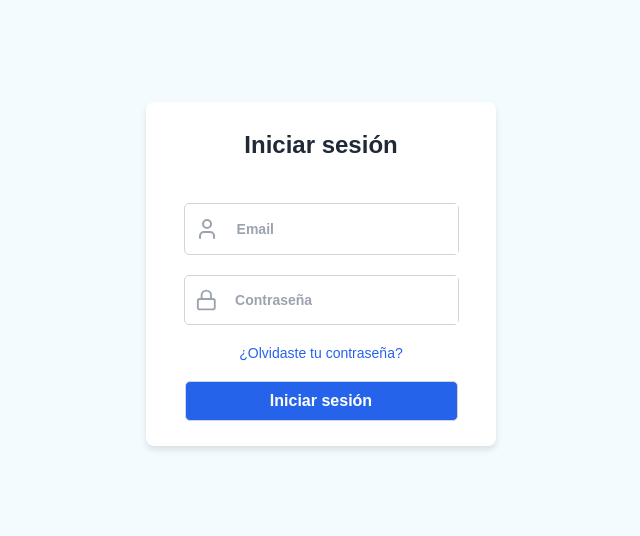
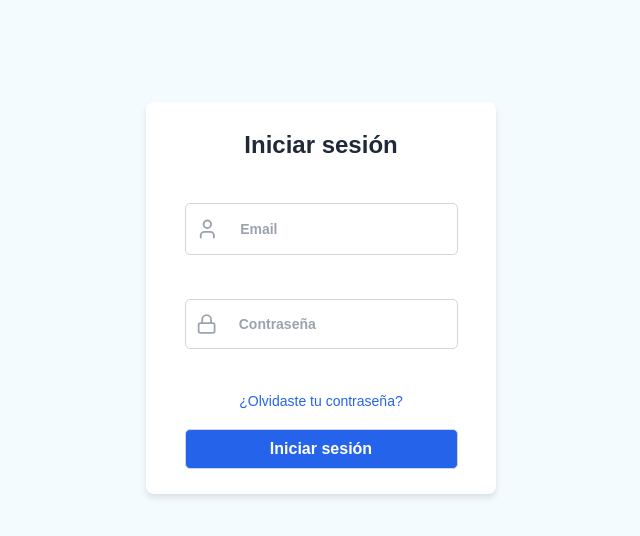
Before and after one commit to milagrossachetti/Client_soft, a React (Vite) app: page / in a window 1280 px wide. Shown: the top 536 px of the page, without its empty margins (302-942 px from the left). Built offline with nearby package versions, Linux system fonts and the light colour scheme.

Commit message:
conexion con la api y manejo de errores

```diff
--- a/package.json
+++ b/package.json
@@ -14,7 +14,9 @@
     "react": "^18.3.1",
     "react-dom": "^18.3.1",
     "react-hook-form": "^7.53.2",
-    "react-icons": "^5.3.0"
+    "react-icons": "^5.3.0",
+    "react-router": "^7.0.1",
+    "react-router-dom": "^7.0.1"
   },
   "devDependencies": {
     "@eslint/js": "^9.15.0",
--- a/src/components/Signin.jsx
+++ b/src/components/Signin.jsx
@@ -1,42 +1,101 @@
+import { useState } from 'react';
 import { useForm } from "react-hook-form";
 import { User, Lock } from 'lucide-react';
-import '../styles/signin.css'
-
-
+import { useNavigate } from 'react-router-dom';
+import '../styles/signin.css';
 
 const Signin = () => {
+    const navigate = useNavigate();
     const values = {
         email: '',
-        password: ''
+        contrasenia: ''
     };
-    const {register, handleSubmit, formState: {errors}} = useForm({defaultValues: values})
-    const onSubmit = (data) => console.log(data)
-    return(
-        <form onSubmit={handleSubmit(onSubmit)}>
+    const [message, setMessage] = useState('');
+    const { register, handleSubmit, formState: { errors } } = useForm({ defaultValues: values });
+    const onSubmit = async (values) =>{
+        try{
+            const body = {
+                email: values.email,
+                contrasenia: values.contrasenia
+            };
+            const response = await fetch('http://localhost:8080/usuario/login', {
+                method: 'POST',
+                headers: {
+                    'Content-Type': 'application/json'
+                },
+                credentials: "include",
+                body: JSON.stringify(body)
+            });
+
+            if (!response.ok) {
+                const errorMessage = await response.text();
+                setMessage(errorMessage || 'Error desconocido');
+            } else{
+                console.log("usuario autenticado");
+                navigate('/menu', { replace: true });
+            }
+        }catch(error){
+            setMessage('Error de conexión con el servidor. Intenta nuevamente.');
+            console.log(error);
+        }
+    }
+
+    const [focusedInput, setFocusedInput] = useState(null);
+
+    const handleFocus = (inputName) => setFocusedInput(inputName);
+    const handleBlur = () => setFocusedInput(null);
+
+    return (
+        <div>
+            <form onSubmit={handleSubmit(onSubmit)}>
             <div>
                 <p>Iniciar sesión</p>
             </div>
-            <div className="item-form item">
-                <User color="#9ca3af" size={30} style={{ padding: '10px' }}/>
-                <input {...register('email', {
-                    required: 'Email es requerido'
-                })} placeholder="Email"/>
-                <p>{errors.email?.required}</p>
+            <div className="input-container">
+                <div className="item-form item">
+                    <div className={`input-wrapper ${focusedInput === 'email' ? 'focused' : ''}`}>
+                        <User color="#9ca3af" size={30} style={{ padding: '10px' }} />
+                        <input
+                            {...register('email', { required: 'Email es requerido' })}
+                            className="custom-input"
+                            placeholder="Email"
+                            onFocus={() => handleFocus('email')}
+                            onBlur={handleBlur}
+                        />
+                    </div>
+                </div>
+                <p className="error-message">{errors.email?.message}</p>
             </div>
-            <div className="item-form item">
-                <Lock color="#9ca3af" size={28} style={{ padding: '10px' }}/>
-                <input {...register('password', {
-                    required: 'La contraseña es requerido'
-                })} placeholder="Contraseña"/>
-                <p>{errors.password?.required}</p>
+            <div className="input-container">
+                <div className="item-form item">
+                    <div className={`input-wrapper ${focusedInput === 'password' ? 'focused' : ''}`}>
+                        <Lock color="#9ca3af" size={28} style={{ padding: '10px' }} />
+                        <input
+                            {...register('contrasenia', { required: 'La contraseña es requerida' })}
+                            type='password'
+                            className="custom-input"
+                            placeholder="Contraseña"
+                            onFocus={() => handleFocus('password')}
+                            onBlur={handleBlur}
+                        />
+                    </div>
+                </div>
+                <p className="error-message">{errors.contrasenia?.message}</p>
             </div>
             <div className="item-form">
-                <a href="#">
-                ¿Olvidaste tu contraseña?
-                </a>
+                <a href="#">¿Olvidaste tu contraseña?</a>
             </div>
-            <button type='submit' className="item-form">Iniciar sesión</button>
+            <div className='input-container'>
+                <button type="submit" className="item-form">Iniciar sesión</button>
+                {message && (
+                    <p className='error-auth'>
+                        {message}
+                    </p>
+                )}
+            </div>
         </form>
-    )};
+        </div>
+    );
+};
 
 export default Signin;
--- a/src/main.jsx
+++ b/src/main.jsx
@@ -1,9 +1,30 @@
 import { StrictMode } from 'react'
 import { createRoot } from 'react-dom/client'
-import App from './App.jsx'
+import { createBrowserRouter, RouterProvider } from 'react-router-dom';
+
+import App from './App.jsx';
+import MainMenu from './pages/MainMenu.jsx';
+import Signin from './components/Signin.jsx';
+
+const routes = createBrowserRouter([
+  {
+    path: '/',
+    element: <App/>,
+    children: [
+      {
+        path: '/',
+        element: <Signin/>
+      },
+      {
+        path: '/menu',
+        element: <MainMenu/>
+      }
+    ]
+  }
+])
 
 createRoot(document.getElementById('root')).render(
   <StrictMode>
-    <App />
+    <RouterProvider router={routes} />
   </StrictMode>,
 )
--- /dev/null
+++ b/src/pages/MainMenu.jsx
@@ -0,0 +1,7 @@
+const MainMenu = () => {
+    return(
+        <div>HOLA</div>
+    )
+}
+
+export default MainMenu;
--- a/src/styles/signin.css
+++ b/src/styles/signin.css
@@ -23,8 +23,14 @@ p{
     font-weight: 600;
     color: #1f2937;
 }
+
+.input-container{
+    display: flex;
+    flex-direction: column;
+    width: 78%;
+}
+
 .item-form {
-    width: 78%;
     display: flex;
     flex-direction: row;
     justify-content: center;
@@ -34,6 +40,7 @@ p{
     border: 1px solid #d1d5db;
 }
 input{
+    background-color: white;
     width: 100%;
     border: none;
     padding-left: 8px;
@@ -45,6 +52,30 @@ input::placeholder {
     font-weight: 550;
 }
 
+.input-wrapper {
+    display: flex;
+    align-items: center;
+    overflow: hidden;
+    transition: all 0.2s ease;
+}
+
+.input-wrapper.focused {
+    border-radius: 6px;
+    border-color: #3b82f6;
+    box-shadow: 0 0 0 2px rgba(59, 130, 246, 0.5);
+}
+
+.input-icon {
+    padding: 8px;
+}
+
+.custom-input {
+    width: 100%;
+    padding: 8px 12px;
+    border: none;
+    outline: none;
+    font-size: 16px;
+}
 a{
     font-size: 14px;
     color: #2563eb;
@@ -63,3 +94,8 @@ button{
     text-align: center;
     background-color: #2563eb;
 }
+
+.error-message, .error-auth{
+    color: red;
+    font-size: 12px;
+}
```
Also changed, not shown: src/pages/SigninPage.jsx (deleted), 1 other file (tests, documents, lock files or other folders).
